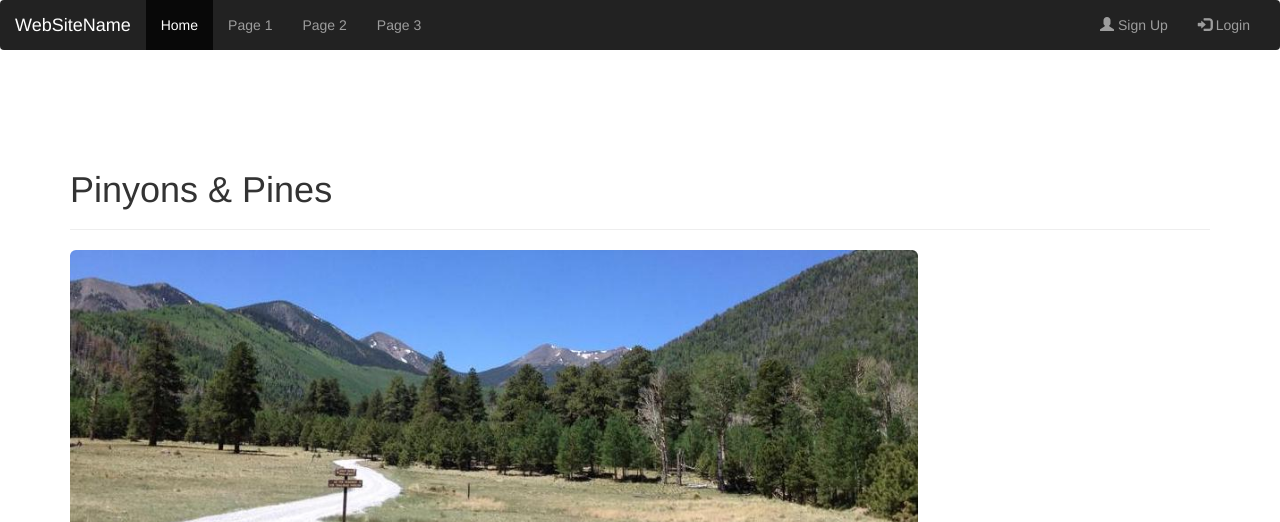
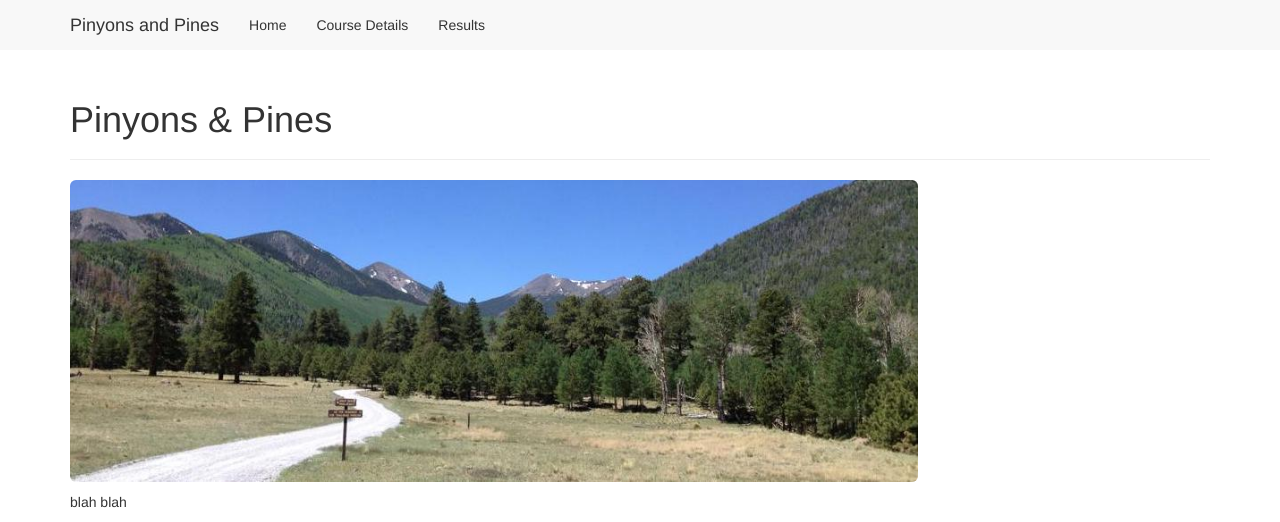
Before and after one commit to dcernst/PinyonsPines, a Jekyll site: the page built from index.md, in a window 1280 px wide and 1357 px high. Shown: the top 522 px of the window. Built offline with Jekyll 4.4.1, drawn with Linux system fonts in a browser that asks for light colours; nearby versions of some CDN libraries; grey boxes are pictures that could not be loaded.

Commit message:
Update to header

```diff
--- a/_includes/header.html
+++ b/_includes/header.html
@@ -41,7 +41,7 @@
 <body>
 
 <!-- Fixed navbar -->
-<!-- <div class="navbar navbar-default navbar-fixed-top" role="navigation">
+<div class="navbar navbar-default navbar-fixed-top" role="navigation">
 <div class="container">
 
 <div class="navbar-header">
@@ -60,32 +60,7 @@
 <li><a href="{{ site.baseurl }}/course/">Course Details</a></li>
 <li><a href="{{ site.baseurl }}/results/">Results</a></li>
 </ul>
+</div>
 
 </div>
 </div>
-</div> -->
-
-<nav class="navbar navbar-inverse">
-  <div class="container-fluid">
-    <div class="navbar-header">
-      <button type="button" class="navbar-toggle" data-toggle="collapse" data-target="#myNavbar">
-        <span class="icon-bar"></span>
-        <span class="icon-bar"></span>
-        <span class="icon-bar"></span>
-      </button>
-      <a class="navbar-brand" href="#">WebSiteName</a>
-    </div>
-    <div class="collapse navbar-collapse" id="myNavbar">
-      <ul class="nav navbar-nav">
-        <li class="active"><a href="#">Home</a></li>
-        <li><a href="#">Page 1</a></li>
-        <li><a href="#">Page 2</a></li>
-        <li><a href="#">Page 3</a></li>
-      </ul>
-      <ul class="nav navbar-nav navbar-right">
-        <li><a href="#"><span class="glyphicon glyphicon-user"></span> Sign Up</a></li>
-        <li><a href="#"><span class="glyphicon glyphicon-log-in"></span> Login</a></li>
-      </ul>
-    </div>
-  </div>
-</nav>
```
